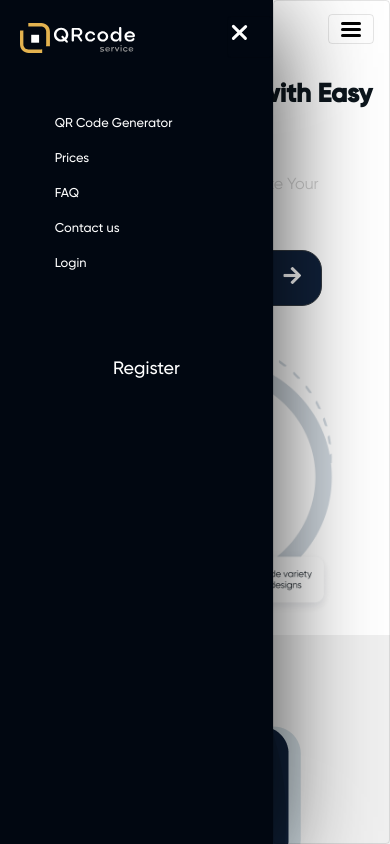
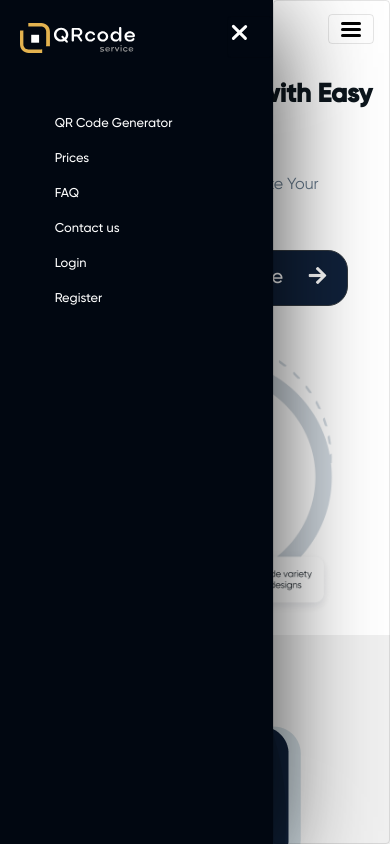
Before and after one commit to MianDawood/QrCodeProject, a PHP site: page / in a window 390 px wide, after a click that opens the changed part. Run offline with PHP 8.4, Linux system fonts and the light colour scheme; some libraries are stand-ins or nearby versions.

Commit message:
issues-resolved

```diff
--- a/index.html
+++ b/index.html
@@ -105,11 +105,13 @@
             <li class="nav-item">
               <a class="nav-link login-top" data-toggle="modal" data-target="#exampleModal" data-whatever="@mdo"
                 href="#">Login</a>
-
-
+            </li>
+            <li class="nav-item d-lg-none">
+              <a class="nav-link login-top" data-toggle="modal" data-target="#creataccount"data-whatever="@mdo"
+                href="#">Register</a>
             </li>
           </ul>
-          <button class="btn btn-dark Register_btn" data-toggle="modal" data-target="#creataccount"data-whatever="@mdo">Register</button>
+          <button class="btn btn-dark Register_btn d-none d-lg-block" data-toggle="modal" data-target="#creataccount"data-whatever="@mdo">Register</button>
         </div>
         <button class="navbar-toggler show-sub-div-hidden d-lg-none" type="button" data-toggle="collapse" data-target="#navbarSupportedContent"
         ria-controls="navbarSupportedContent" aria-expanded="false" aria-label="Toggle navigation">
@@ -133,8 +135,8 @@
 
         <div class="col-lg-6 col-md-6 col-sm-12 banner">
 
-          <h3>Boost your Business with Easy to Create QR Codes</h3>
-          <p>
+          <h3 class="text-left">Boost your Business with Easy to Create QR Codes</h3>
+          <p class="text-left">
             Do-It-Yourself QR Codes to Promote Your Business
           </p>
           <button class="btn btn-dark" type="button">Create your QR Code<i class="fas fa-arrow-right"></i></button>
@@ -775,6 +777,8 @@
               </div>
             </div>
         </div>
+
+
         <div class="col-lg-3 col-md-3 col-sm-12 prices">
           <div class="footer_collapse hidden visible-md d-lg-none d-md-block" type="button" data-toggle="collapse"
             data-target="#slide7" aria-expanded="false" aria-controls="slide7">
@@ -806,6 +810,8 @@
             </div>
           </div>
         </div>
+
+
         <div class="col-lg-3 col-md-3 col-sm-12 help">
           <div class="footer_collapse hidden visible-md d-lg-none d-md-block" type="button" data-toggle="collapse"
             data-target="#slide8" aria-expanded="false" aria-controls="slide8">
@@ -840,13 +846,15 @@
             </div>
           </div>
         </div>
+
+
       </div>
 
       <div class="row">
         <div class="col-12 p-0">
           <div class="copy-right-foter">
             <div class="copy-right">
-              <p>2021 © QRCODESSERVICES - ‘QR Code’ is a trademark of DENSO WAVE INCORPORATED</p>
+              <p>2021 © QrCodeServices - ‘QR Code’ is a trademark of DENSO WAVE INCORPORATED</p>
             </div>
             <div class="foter-btn">
               <ul class="navbar-nav">
@@ -974,7 +982,7 @@
     <div class="modal-dialog" role="document">
       <div class="modal-content">
         <div class="modal-header">
-          <h5 class="modal-title" id="exampleModalLabel">Login</h5>
+          <p class="heading m-0" id="exampleModalLabel">Login</p>
           <button type="button" class="close" data-dismiss="modal" aria-label="Close">
             <span aria-hidden="true">&times;</span>
           </button>
@@ -1014,7 +1022,7 @@
               <a href="">Don,t Have Account? </a>
 
             </p>
-            <button type="submit" class="btn creat_acc  btn-dark ">Creat Your Account</button>
+            <button type="submit" class="btn creat_acc  btn-dark ">Create Your Account</button>
           </div>
 
         </div>
--- a/style.css
+++ b/style.css
@@ -823,7 +823,6 @@
 }
 .modal-header {
   border-bottom: none;
-  text-transform: uppercase;
   padding: 6px 1rem;
 }
 /* .modal.show .modal-dialog {
@@ -843,7 +842,7 @@
 .input-container {
   display: flex;
   width: 100%;
-  margin: 30px 0;
+  margin: 15px 0;
 }
 
 /* Style the form icons */
@@ -1892,14 +1891,13 @@
   }
   .banner {
     padding: 0px 0px;
-    text-align: left;
+    text-align: center;
 }
   .banner_bg::before {
     content: none;
 }
 .banner p {
   margin-top: 27px;
-  color: lightgray;
   font-size: 16px;
 }
 .banner button {
@@ -2997,7 +2995,7 @@
   width: 100%;
   height: 100%;
   transition: all .3s ease-in-out;
-  z-index: 1;
+  z-index: 5;
   display: block;
 
 }
```
Also changed, not shown: contact.html (+12 -10 lines), faq.html (+31 -36 lines), price.html (+13 -11 lines). Lines whose indentation alone changed are shown as unchanged.
